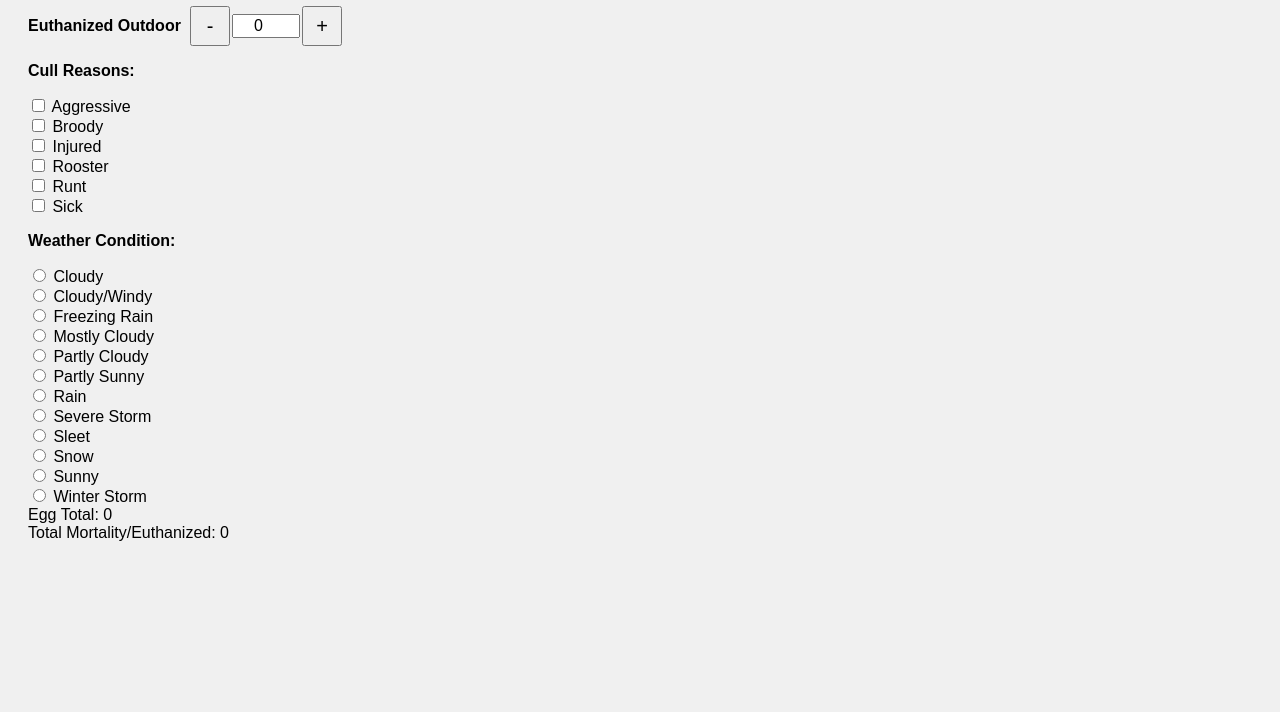
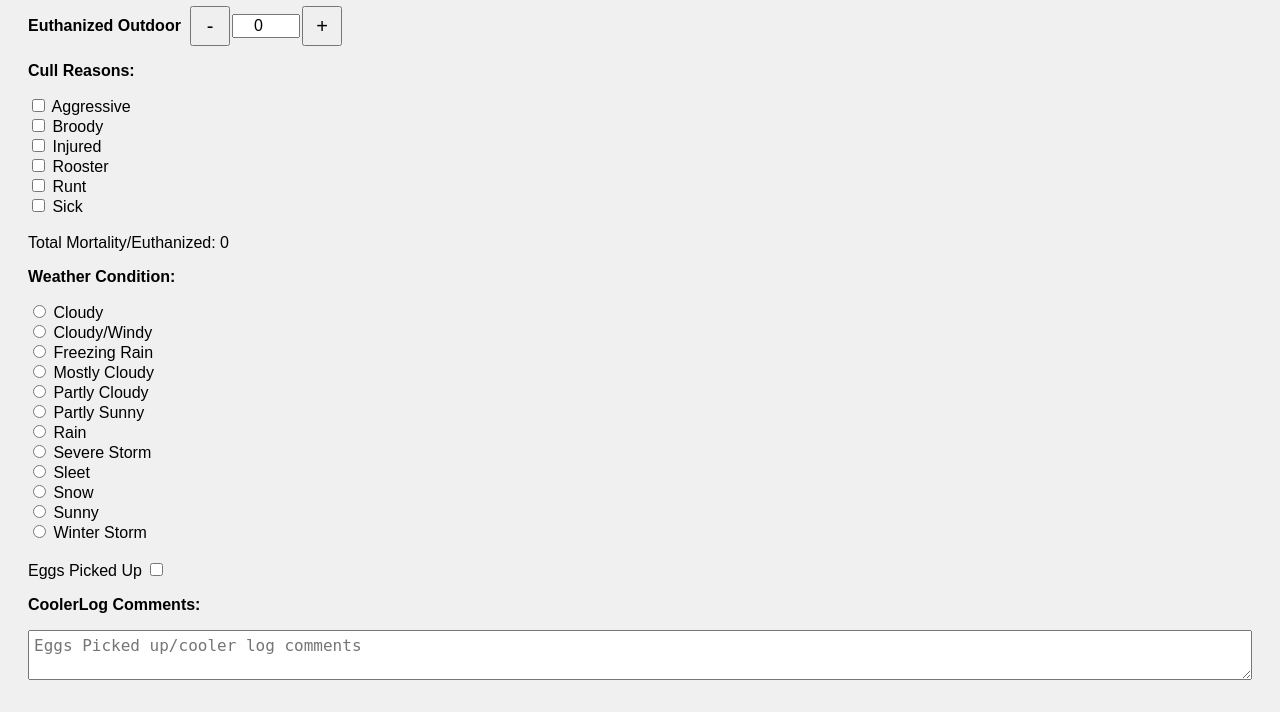
Before and after one commit to Davidwedel/New_Data_Logger, a Python web app: template templates/index.html in a window 1280 px wide. Shown: the part 843-1555 px from the top of the page. Before the commit the page ends 1384 px from the top, so only its background shows below. Run offline with Jinja, Linux system fonts and the light colour scheme; the template is opened without the code that fills it, so the values that code supplies are empty.

Commit message:
eggs picked up/cooler log

```diff
--- a/templates/index.html
+++ b/templates/index.html
@@ -193,6 +193,9 @@
   <label><input type="checkbox" name="cullReason" value="Rooster"> Rooster</label><br>
   <label><input type="checkbox" name="cullReason" value="Runt"> Runt</label><br>
   <label><input type="checkbox" name="cullReason" value="Sick"> Sick</label>
+  <br>
+  <br>
+  <div id="result">Total Mortality/Euthanized: 0</div>
 
   <p><strong>Weather Condition:</strong></p>
   <label><input type="radio" name="weather" value="Cloudy"> Cloudy</label><br>
@@ -207,10 +210,14 @@
   <label><input type="radio" name="weather" value="Snow"> Snow</label><br>
   <label><input type="radio" name="weather" value="Sunny"> Sunny</label><br>
   <label><input type="radio" name="weather" value="Winter Storm"> Winter Storm</label>
+</div>
 
-  <div id="eggresult">Egg Total: 0</div>
-  <div id="result">Total Mortality/Euthanized: 0</div>
-</div>
+<br>
+<label for="eggspickedup">Eggs Picked Up</label>
+<input type="checkbox" id="eggspickedup" name="eggspickedup">
+
+  <p><strong>CoolerLog Comments:</strong></p>
+  <textarea id="comments" rows="2" placeholder="Eggs Picked up/cooler log comments"></textarea>
 
 <!-- Pallet Entry Tab -->
 <div id="pallet" class="tabcontent">
```
